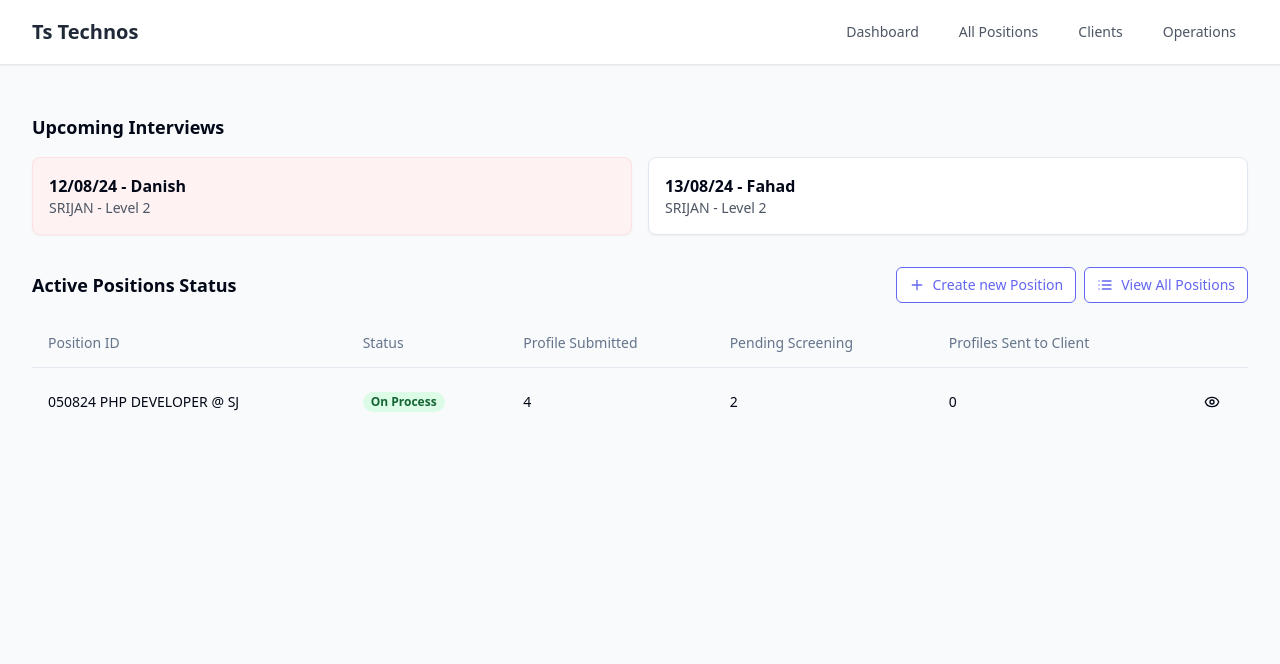
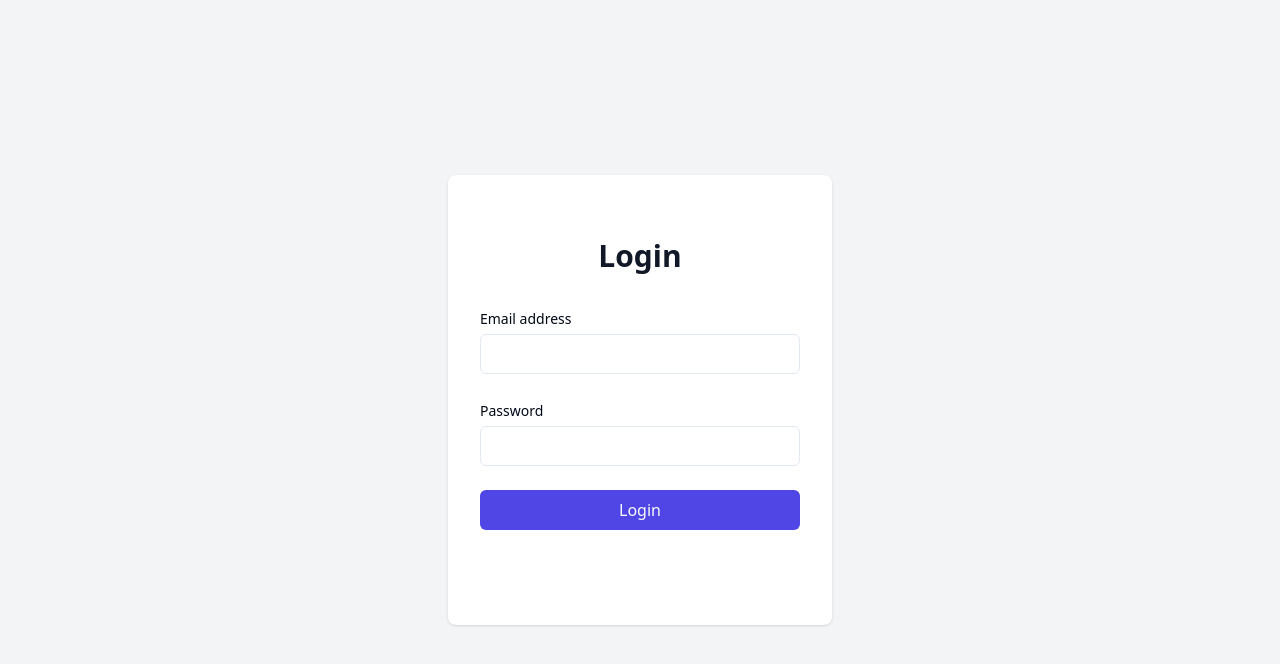
Before and after one commit to DanishCodebase/ERP-System-Client, a React (Vite) app: page / in a window 1280 px wide. Shown: the top 664 px of the page. Built offline with nearby package versions, Linux system fonts and the light colour scheme.

Commit message:
add login system to app

```diff
--- a/package.json
+++ b/package.json
@@ -20,6 +20,7 @@
     "@radix-ui/react-radio-group": "^1.2.0",
     "@radix-ui/react-select": "^2.1.1",
     "@radix-ui/react-slot": "^1.1.0",
+    "axios": "^1.7.7",
     "class-variance-authority": "^0.7.0",
     "clsx": "^2.1.1",
     "date-fns": "^3.6.0",
--- a/src/App.jsx
+++ b/src/App.jsx
@@ -1,16 +1,18 @@
 // src/App.jsx
 import { BrowserRouter as Router, Routes, Route } from "react-router-dom";
-import SalesAdminLanding from "./app/sales/SalesLanding/SalesAdminLanding";
+import SalesLanding from "./app/sales/SalesLanding/SalesLanding";
 import OperationLanding from "./app/operations/OperationLandingPage/OperationLanding";
 import OperationExecutive from "./app/operations/OperationExecutive/OperationExecutive";
+import AdminLanding from "./app/admin/AdminLanding/AdminLanding";
 
 function App() {
   return (
     <Router>
       <Routes>
         {/* Update the path to "*" to handle all sub-routes */}
-        <Route path="/*" element={<SalesAdminLanding />} />
-        <Route path="/operations" element={<OperationLanding />} />
+        <Route path="/*" element={<AdminLanding />} />
+        <Route path="/sales/*" element={<SalesLanding />} />
+        <Route path="/operations/*" element={<OperationLanding />} />
         <Route path="/operationex/*" element={<OperationExecutive />} />
       </Routes>
     </Router>
--- /dev/null
+++ b/src/app/admin/AdminLanding/AdminLanding.jsx
@@ -0,0 +1,14 @@
+import React from "react";
+import { Route, Routes } from "react-router-dom";
+import Login from "../Login";
+
+const AdminLanding = () => {
+  return (
+    <Routes>
+      <Route path="/" element={<Login />} />
+      <Route path="admin" element={<div>Admin</div>} />
+    </Routes>
+  );
+};
+
+export default AdminLanding;
--- /dev/null
+++ b/src/app/admin/Login.jsx
@@ -0,0 +1,155 @@
+import { useState, useEffect } from "react";
+import axios from "axios";
+import { useNavigate } from "react-router-dom"; // For navigation after login
+import { Button } from "@/components/ui/button";
+import { Input } from "@/components/ui/input";
+import { Label } from "@/components/ui/label";
+
+const Login = () => {
+  const [userId, setUserId] = useState("");
+  const [password, setPassword] = useState("");
+  const [error, setError] = useState(""); // To handle errors
+  const navigate = useNavigate(); // To navigate after login
+
+  const url = "https://cyan-hamster-479122.hostingersite.com/";
+  const ONE_DAY_IN_MS = 24 * 60 * 60 * 1000; // 1 day in milliseconds
+
+  // Check if the token is valid
+  const isTokenValid = () => {
+    const token = localStorage.getItem("token");
+    const tokenExpiration = localStorage.getItem("tokenExpiration");
+    const now = new Date().getTime();
+
+    if (!token || !tokenExpiration) {
+      return false; // No token or expiration set
+    }
+
+    if (now > tokenExpiration) {
+      // Token has expired, clear it from localStorage
+      localStorage.removeItem("token");
+      localStorage.removeItem("tokenExpiration");
+      localStorage.removeItem("userRole"); // Also remove user role
+      return false;
+    }
+
+    return true; // Token is still valid
+  };
+
+  // Automatically navigate if token is still valid and based on the user's role
+  useEffect(() => {
+    if (isTokenValid()) {
+      const userRole = localStorage.getItem("userRole"); // Retrieve the stored user role
+
+      // Automatically navigate based on the user's role
+      switch (userRole) {
+        case "sales":
+          navigate("/sales");
+          break;
+        case "operations":
+          navigate("/operations");
+          break;
+        case "admin":
+          navigate("/admin");
+          break;
+        default:
+          setError("Unauthorized role");
+          break;
+      }
+    }
+  }, []);
+
+  async function login(e) {
+    e.preventDefault();
+    setError(""); // Reset any previous errors
+
+    try {
+      const res = await axios.post(
+        url + "api/v1/signin",
+        {
+          userId: userId,
+          password: password,
+        },
+        {
+          headers: {
+            "Content-Type": "application/json", // Ensure request is JSON
+          },
+        }
+      );
+
+      console.log("Login Response:", res);
+
+      const { token, redirect } = res.data;
+
+      if (token) {
+        const now = new Date().getTime();
+        const expirationTime = now + ONE_DAY_IN_MS; // Expiration time for 1 day
+
+        localStorage.setItem("token", token); // Store the token
+        localStorage.setItem("tokenExpiration", expirationTime); // Store the expiration time
+        localStorage.setItem("userRole", redirect); // Store the user role
+
+        // Navigate based on the user's role immediately after login
+        switch (redirect) {
+          case "sales":
+            navigate("/sales");
+            break;
+          case "operations":
+            navigate("/operations");
+            break;
+          case "admin":
+            navigate("/admin");
+            break;
+          default:
+            setError("Unauthorized role");
+            break;
+        }
+      } else {
+        setError("Login failed, no token received.");
+      }
+    } catch (err) {
+      console.error("Login Error:", err);
+      setError("Invalid email or password. Please try again.");
+    }
+  }
+
+  return (
+    <div className="flex items-center justify-center min-h-screen bg-gray-100">
+      <div className="w-full min-h-[450px] mx-5 max-w-sm pt-0 p-8 space-y-8 bg-white rounded-lg shadow flex flex-col justify-center">
+        <h2 className="text-3xl font-bold text-center text-gray-900">Login</h2>
+        <form onSubmit={login} className="space-y-6">
+          {error && <p className="text-red-500 text-sm">{error}</p>}
+          <div>
+            <Label htmlFor="email">Email address</Label>
+            <Input
+              id="userId"
+              type="text"
+              value={userId}
+              onChange={(e) => setUserId(e.target.value)}
+              required
+              className="w-full mt-1"
+            />
+          </div>
+          <div>
+            <Label htmlFor="password">Password</Label>
+            <Input
+              id="password"
+              type="password"
+              value={password}
+              onChange={(e) => setPassword(e.target.value)}
+              required
+              className="w-full mt-1"
+            />
+          </div>
+          <Button
+            type="submit"
+            className="w-full text-base bg-indigo-600 hover:bg-indigo-700"
+          >
+            Login
+          </Button>
+        </form>
+      </div>
+    </div>
+  );
+};
+
+export default Login;
--- /dev/null
+++ b/src/app/sales/Profile/CandidatePopUp.jsx
@@ -0,0 +1,59 @@
+import React from "react";
+import { Button } from "@/components/ui/button";
+import {
+  Select,
+  SelectContent,
+  SelectGroup,
+  SelectItem,
+  SelectLabel,
+  SelectTrigger,
+  SelectValue,
+} from "@/components/ui/select";
+import {
+  Popover,
+  PopoverContent,
+  PopoverTrigger,
+} from "@/components/ui/popover";
+
+const CandidatePopUp = () => {
+  return (
+    <Popover>
+      <PopoverTrigger asChild>
+        <Button className="bg-indigo-500 hover:bg-indigo-400" size="sm">
+          View Profile
+        </Button>
+      </PopoverTrigger>
+      <PopoverContent className="min-w-[80vw] w-full">
+        <div className="grid gap-4">
+          <div className="space-y-2">
+            <h4 className="font-medium text-xl leading-none">Assign To</h4>
+          </div>
+          <div className="grid gap-2">
+            <form action="">
+              <Select>
+                <SelectTrigger className="">
+                  <SelectValue placeholder="Select a sales person" />
+                </SelectTrigger>
+                <SelectContent>
+                  <SelectGroup>
+                    <SelectLabel></SelectLabel>
+                    <SelectItem value="Danish(5)">Danish (5)</SelectItem>
+                    <SelectItem value="Fahad(3)">Fahad (3)</SelectItem>
+                    <SelectItem value="Yusuf(2)">Yusuf (2)</SelectItem>
+                    <SelectItem value="Kaif(3)">Kaif (3)</SelectItem>
+                    <SelectItem value="Ehtasam(1)">Ehtasam (1)</SelectItem>
+                  </SelectGroup>
+                </SelectContent>
+              </Select>
+              <Button className="mt-3 w-full" type="submit">
+                Assign
+              </Button>
+            </form>
+          </div>
+        </div>
+      </PopoverContent>
+    </Popover>
+  );
+};
+
+export default CandidatePopUp;
--- a/src/app/sales/Profile/ProfileDetail.jsx
+++ b/src/app/sales/Profile/ProfileDetail.jsx
@@ -2,6 +2,7 @@ import React from "react";
 import { Table, TableBody, TableCell, TableRow } from "@/components/ui/table";
 import { Button } from "@/components/ui/button";
 import { Link } from "react-router-dom";
+import CandidatePopUp from "./CandidatePopUp";
 
 const ProfileDetail = () => {
   return (
@@ -9,10 +10,7 @@ const ProfileDetail = () => {
       <div className="flex justify-between items-center mb-4">
         <h2 className="text-lg font-semibold">050824 PHP DEVELOPER @ SJ</h2>
         <div className="space-x-2">
-          <Button
-            className="bg-indigo-500 hover:bg-indigo-400"
-            size="sm"
-          >
+          <Button className="bg-indigo-500 hover:bg-indigo-400" size="sm">
             Send All Profiles to Client
           </Button>
         </div>
@@ -25,7 +23,7 @@ const ProfileDetail = () => {
               Interview Scheduled
             </TableCell>
             <TableCell className="text-right">
-              <Link to="/operationex/candidate-profiles">
+              <Link to="">
                 <Button className="bg-indigo-500 hover:bg-indigo-400" size="sm">
                   View Profile
                 </Button>
@@ -38,7 +36,7 @@ const ProfileDetail = () => {
               Feedback Awaited
             </TableCell>
             <TableCell className="text-right">
-              <Link to="/operationex/candidate-profiles">
+              <Link to="">
                 <Button className="bg-indigo-500 hover:bg-indigo-400" size="sm">
                   View Profile
                 </Button>
@@ -51,11 +49,7 @@ const ProfileDetail = () => {
               Added to top profile
             </TableCell>
             <TableCell className="text-right">
-              <Link to="/operationex/candidate-profiles">
-                <Button className="bg-indigo-500 hover:bg-indigo-400" size="sm">
-                  View Profile
-                </Button>
-              </Link>
+              <CandidatePopUp />
             </TableCell>
           </TableRow>
         </TableBody>
--- a/src/app/sales/SalesLanding/PositionsTable.jsx
+++ b/src/app/sales/SalesLanding/PositionsTable.jsx
@@ -70,7 +70,7 @@ export default function PositionsTable() {
               <TableCell>{position.pendingScreening}</TableCell>
               <TableCell>{position.profilesSent}</TableCell>
               <TableCell>
-                <Link to="/profile-detail">
+                <Link to="/profile">
                   <Button variant="ghost" size="sm">
                     <Eye className="h-4 w-4" />
                   </Button>
--- a/src/app/sales/SalesLanding/SalesAdminLanding.jsx
+++ b/src/app/sales/SalesLanding/SalesLanding.jsx
@@ -13,9 +13,9 @@ const SalesAdminLanding = () => {
     <div className="min-h-screen bg-gray-50">
       <Navbar
         menuItems={[
-          { to: "/dashboard", label: "Dashboard" },
-          { to: "/all-positions", label: "All Positions" },
-          { to: "/clients", label: "Clients" },
+          { to: "./dashboard", label: "Dashboard" },
+          { to: "./all-positions", label: "All Positions" },
+          { to: "./clients", label: "Clients" },
           { to: "/operations", label: "Operations" },
         ]}
       />
@@ -42,9 +42,9 @@ const SalesAdminLanding = () => {
             />
             <Route path="all-positions" element={<PositionsTable />} />
             <Route path="clients" element={<Clients />} />
-            <Route path="profile-detail" element={<ProfileDetail />} />
             <Route path="profile" element={<ProfileDetail />} />
             <Route path="client" element={<ClientPage />} />
+            {/* <Route path="viewprofile" element={<CandidatePopUp />} /> */}
           </Routes>
         </div>
       </main>
```
Also changed, not shown: 1 other file (tests, documents, lock files or other folders).
